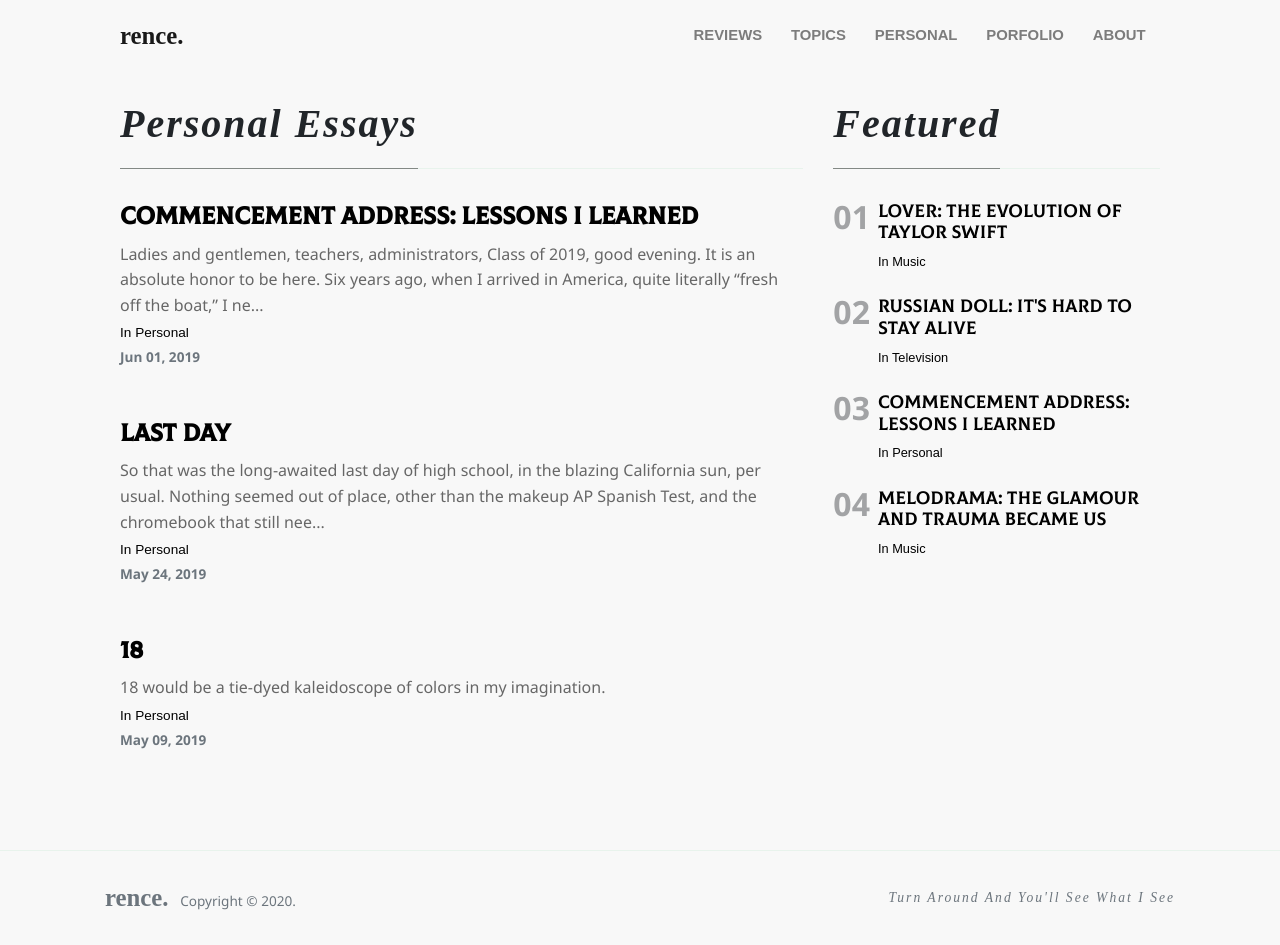
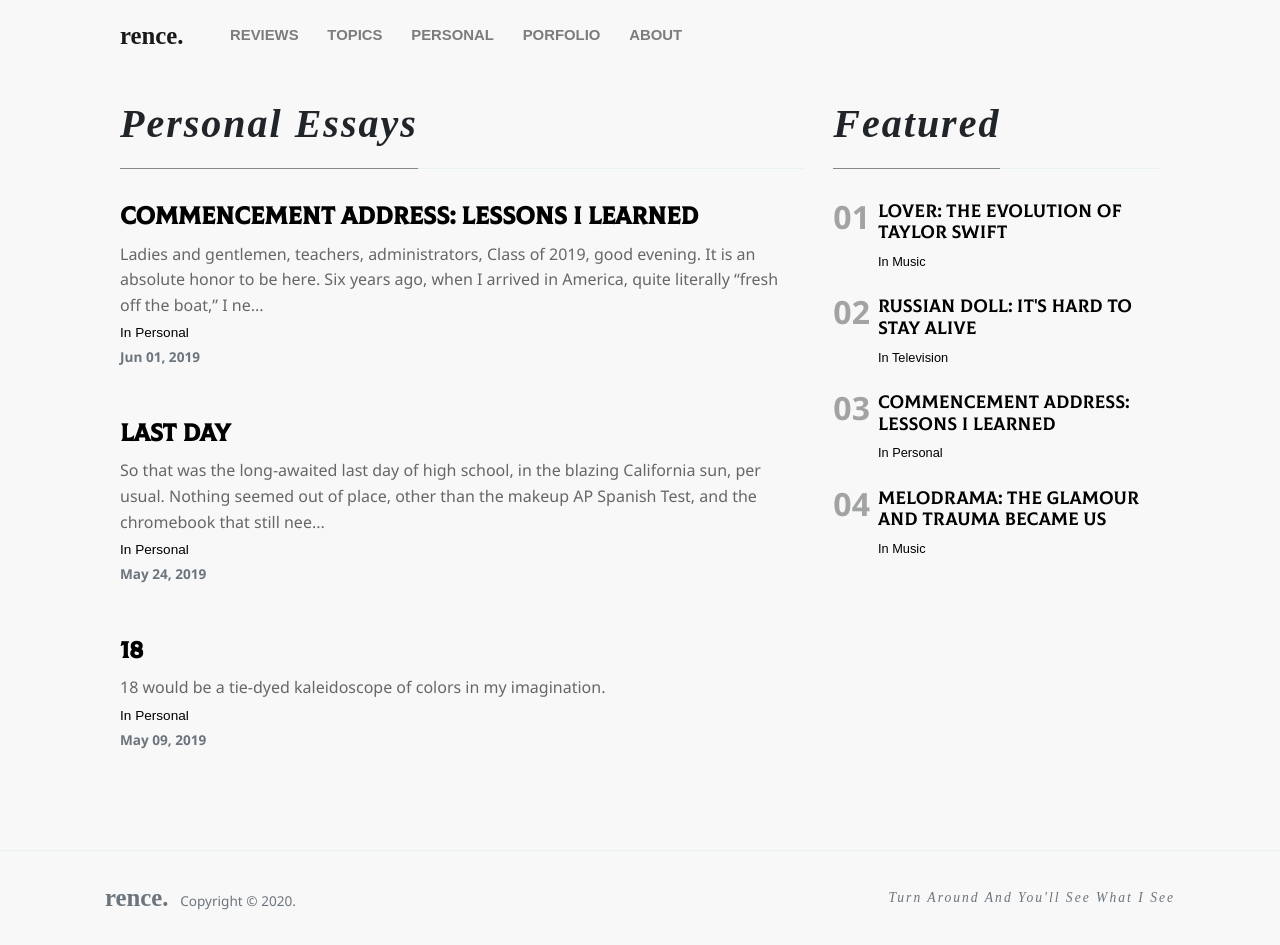
Before and after one commit to law-wang/Moodblog, a Jekyll site: the page built from _pages/personal.html, in a window 1280 px wide and 945 px high. Built offline with Jekyll 4.4.1, drawn with Linux system fonts in a browser that asks for light colours; nearby versions of some CDN libraries; some web fonts are replaced.

Commit message:
edited nav bar

```diff
--- a/_layouts/default.html
+++ b/_layouts/default.html
@@ -35,16 +35,16 @@
     <!-- Navbar -->
     <nav id="MagicMenu" class="topnav navbar navbar-expand-lg navbar-light bg-main fixed-top">
     <div class="justify-content-between container">
-        <a class="navbar-brand" href="{{ site.baseurl }}/index.html"><strong>rence.</strong></a>
         <div>
+          <a class="navbar-brand" href="{{ site.baseurl }}/index.html"><strong>rence.</strong></a>
           <button class="navbar-toggler collapsed" type="button" data-toggle="collapse" data-target="#navbarColor02" aria-controls="navbarColor02" aria-expanded="false" aria-label="Toggle navigation">
           <span class="navbar-toggler-icon"></span>
           </button>
-          <div class="navbar-collapse collapse" id="navbarColor02" style="">
-              <ul class="navbar-nav mr-auto d-flex align-items-center">
-                 {% include menu-header.html %}
-              </ul>
-          </div>
+        </div>
+        <div class="navbar-collapse collapse" id="navbarColor02" style="">
+            <ul class="navbar-nav mr-auto d-flex align-items-center">
+               {% include menu-header.html %}
+            </ul>
         </div>
     </div>
     </nav>
```
